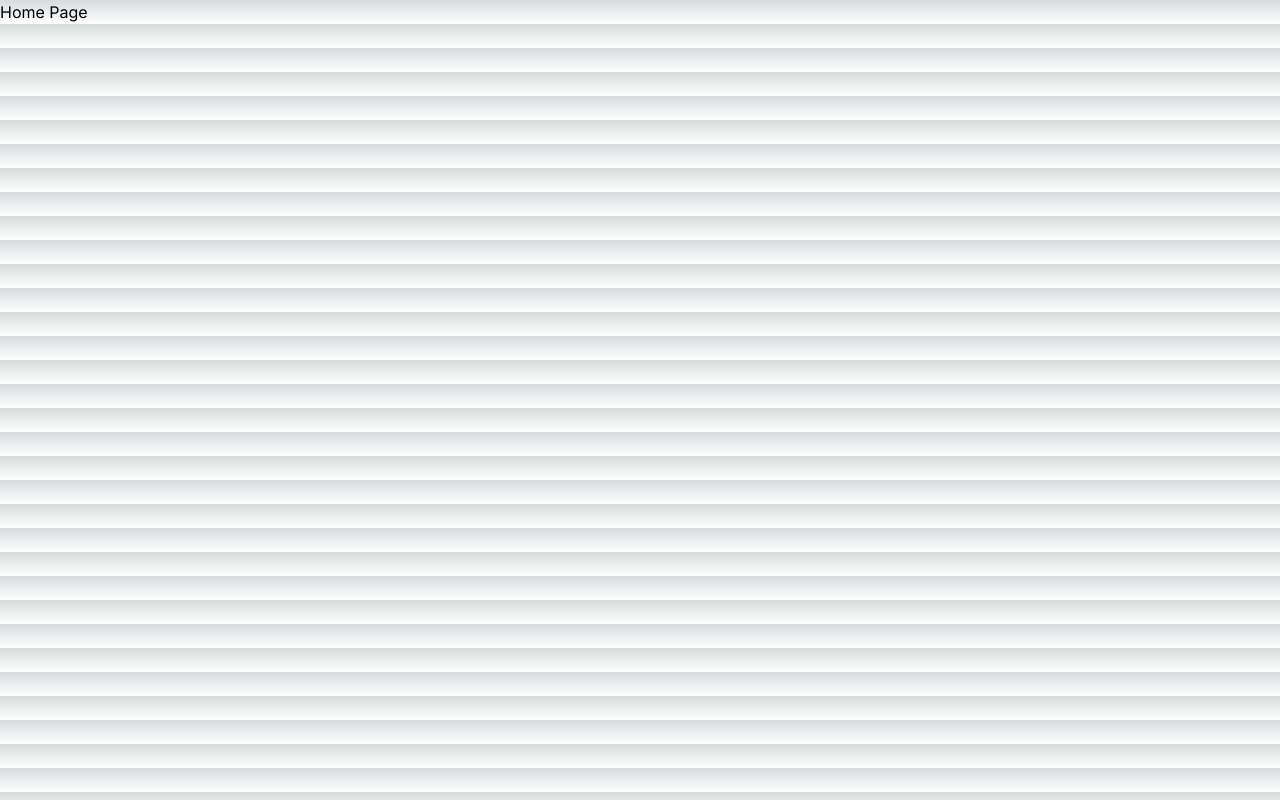
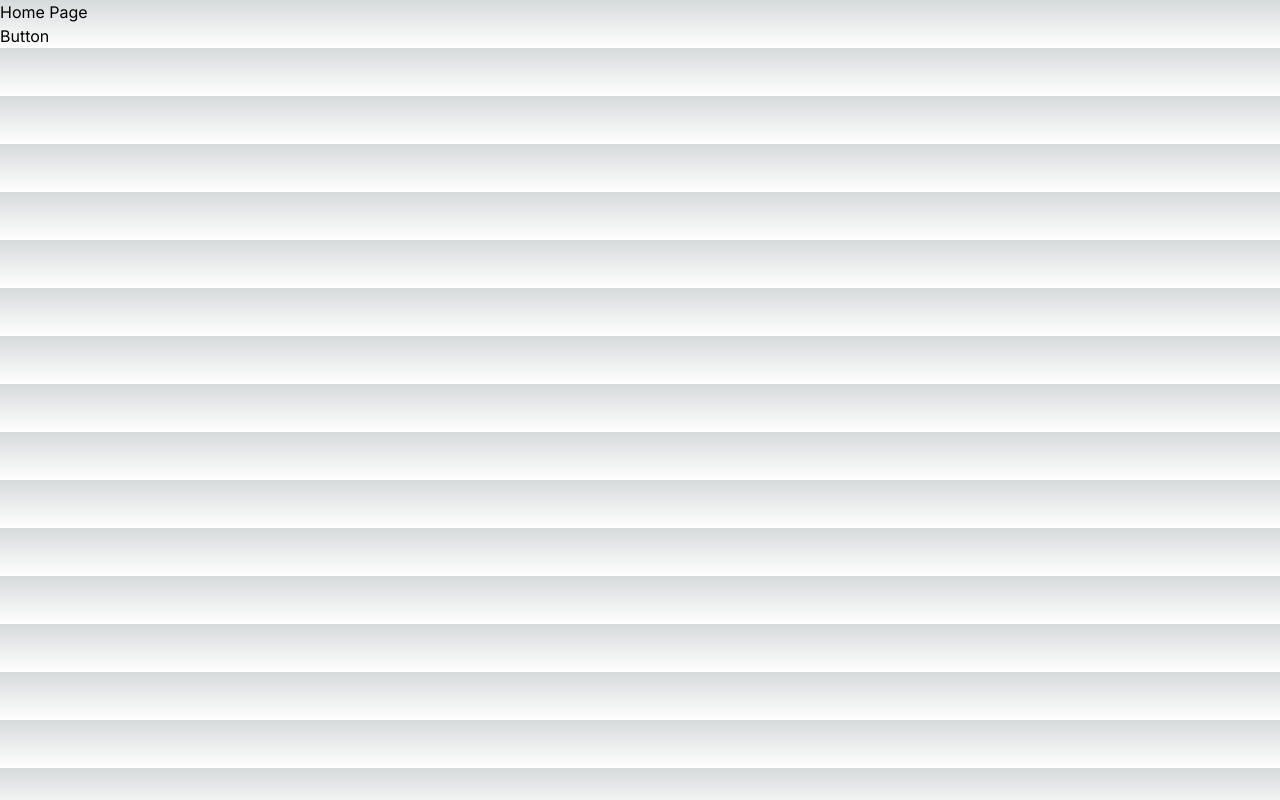
Before and after one commit to awostenberg/symmetrical-guide, a Next.js app: page / in a window 1280 px wide. Built offline with nearby package versions, Linux system fonts and the light colour scheme.

Commit message:
F1 button loc 203

```diff
--- a/src/app/page.tsx
+++ b/src/app/page.tsx
@@ -2,6 +2,7 @@ const Home = () => {
   return(
     <div>
       <h1>Home Page</h1>
+      <button>Button</button>
     </div>
   )
 }
```
Also changed, not shown: 2 other files (tests, documents, lock files or other folders).
